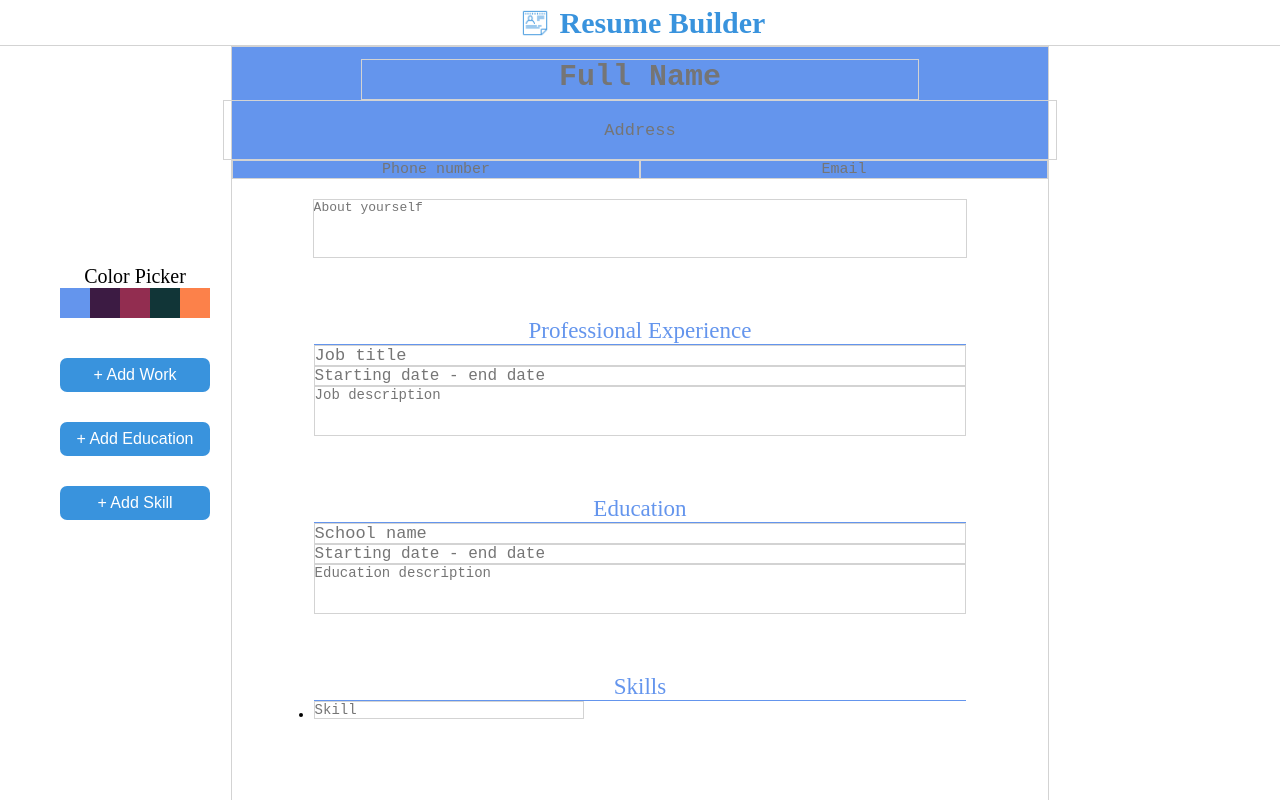
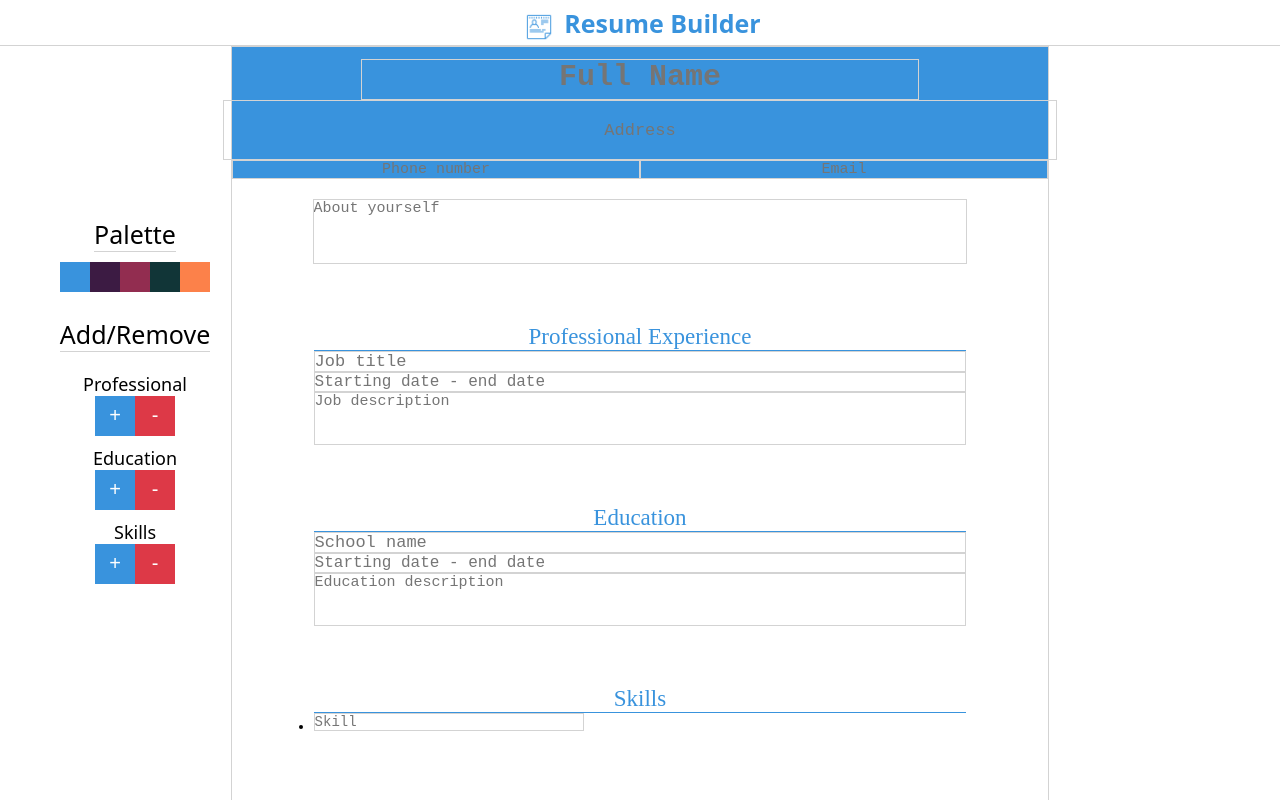
Before and after one commit to alecnazzy/resume-builder, a plain HTML site: page index.html in a window 1280 px wide. Shown: the top 800 px of the page. Drawn offline with nearby package versions, Linux system fonts and the light colour scheme.

Commit message:
-deleted code in app.js to make all text reappear after print -added add/remove buttons for sections

```diff
--- a/css/customize.css
+++ b/css/customize.css
@@ -8,6 +8,25 @@
 button {
   padding: 15px;
   cursor: pointer;
+}
+
+h1 {
+  margin: 0;
+  margin-bottom: 10px;
+  font-weight: normal;
+  font-size: 25px;
+  text-align: center;
+  font-family: system-ui, -apple-system, BlinkMacSystemFont, "Segoe UI", Roboto,
+    Oxygen, Ubuntu, Cantarell, "Open Sans", "Helvetica Neue", sans-serif;
+  border-bottom: 0.3px solid lightgrey;
+}
+h3 {
+  margin: 0;
+  margin-top: 10px;
+  font-family: system-ui, -apple-system, BlinkMacSystemFont, "Segoe UI", Roboto,
+    Oxygen, Ubuntu, Cantarell, "Open Sans", "Helvetica Neue", sans-serif;
+  font-weight: normal;
+  font-size: 18px;
 }
 
 /* COLORS */
@@ -24,15 +43,15 @@ button {
   display: flex;
   flex-direction: row;
 }
-#cornflowerblue-btn {
-  background-color: #6495ed;
+#blue-btn {
+  background-color: #3993dd;
   border: none;
   /* border-radius: 50%; */
   border-radius: 0;
   margin-right: 0;
   margin-left: 0;
 }
-#darkpurple-btn {
+#purple-btn {
   background-color: #3c1b43;
   border: none;
   /* border-radius: 50%; */
@@ -48,7 +67,7 @@ button {
   margin-right: 0;
   margin-left: 0;
 }
-#midnightgreen-btn {
+#green-btn {
   background-color: #113537;
   border: none;
   /* border-radius: 50%; */
@@ -64,34 +83,123 @@ button {
   margin-left: 0;
 }
 
+/* ADD/REMOVE SECTIONS */
+
+#addRemoveSec {
+  display: flex;
+  flex-direction: column;
+  justify-content: center;
+  align-items: center;
+}
+
+#expBtns {
+  display: flex;
+  flex-direction: row;
+  justify-content: center;
+  align-items: center;
+  width: 40px;
+  font-size: 20px;
+}
+
 #addExp-btn {
   background-color: #3993dd;
   color: white;
   border: none;
-  border-radius: 7px;
-  padding: 8px;
-  margin: 15px;
-  width: 150px;
+  /* border-radius: 50%; */
+  border-radius: 0;
   cursor: pointer;
+  width: 40px;
+  height: 40px;
+  display: flex;
+  justify-content: center;
+  align-items: center;
+}
+
+#removeExp-btn {
+  background-color: #dd3947;
+  color: white;
+  border: none;
+  /* border-radius: 50%; */
+  border-radius: 0;
+  cursor: pointer;
+  width: 40px;
+  height: 40px;
+  display: flex;
+  justify-content: center;
+  align-items: center;
+}
+
+#eduBtns {
+  display: flex;
+  flex-direction: row;
+  justify-content: center;
+  align-items: center;
+  width: 80%;
+  font-size: 20px;
+  margin-bottom: 25px;
+  margin: 0 !important;
 }
 
 #addEdu-btn {
   background-color: #3993dd;
   color: white;
   border: none;
-  border-radius: 7px;
-  padding: 8px;
-  margin: 15px;
-  width: 150px;
+  /* border-radius: 50%; */
+  border-radius: 0;
   cursor: pointer;
+  width: 40px;
+  height: 40px;
+  display: flex;
+  justify-content: center;
+  align-items: center;
+}
+#removeEdu-btn {
+  background-color: #dd3947;
+  color: white;
+  border: none;
+  /* border-radius: 50%; */
+  border-radius: 0;
+  cursor: pointer;
+  width: 40px;
+  height: 40px;
+  display: flex;
+  justify-content: center;
+  align-items: center;
+}
+
+#skillBtns {
+  display: flex;
+  flex-direction: row;
+  justify-content: center;
+  align-items: center;
+  width: 80%;
+  font-size: 20px;
+  margin-bottom: 25px;
+  margin: 0 !important;
 }
 #addSkill-btn {
   background-color: #3993dd;
   color: white;
   border: none;
-  border-radius: 7px;
-  padding: 8px;
-  margin: 15px;
-  width: 150px;
+  /* border-radius: 50%; */
+  border-radius: 0;
   cursor: pointer;
+  width: 40px;
+  height: 40px;
+  display: flex;
+  justify-content: center;
+  align-items: center;
 }
+#removeSkill-btn {
+  background-color: #dd3947;
+  color: white;
+  border: none;
+  /* border-radius: 50%; */
+  border-radius: 0;
+  cursor: pointer;
+  width: 40px;
+  height: 40px;
+  display: flex;
+  justify-content: center;
+  align-items: center;
+}
--- a/css/footer.css
+++ b/css/footer.css
@@ -1,17 +1,24 @@
 footer {
   background-color: white;
-  color: white;
   color: #3993dd;
   text-align: center;
   font-size: 14px;
   bottom: 0;
   width: 100%;
-  height: 30px;
+  height: 70px;
+  z-index: 1;
   display: flex;
   flex-direction: row;
   justify-content: center;
   align-items: center;
-  border-top: 0.3px solid lightgray;
+  text-align: center;
+  /* border-top: 0.3px solid lightgray; */
+}
+
+#foot-row {
+  display: flex;
+  flex-direction: row;
+  margin-bottom: 30px;
 }
 a {
   color: white;
@@ -19,11 +26,12 @@ a {
   text-decoration: none;
 }
 a:hover {
-  color: #0e5188;
+  color: #00a6ed;
 }
+
 img {
   width: 17px;
   height: 17px;
   margin: 0 5px;
-  /* fix color */
+  margin-top: 15px;
 }
--- a/css/header.css
+++ b/css/header.css
@@ -11,11 +11,14 @@ header {
   color: #3993dd;
   border-bottom: 0.3px solid lightgray;
 }
-h1 {
-  font-size: 30px;
+h2 {
+  font-size: 25px;
+  font-family: system-ui, -apple-system, BlinkMacSystemFont, "Segoe UI", Roboto,
+    Oxygen, Ubuntu, Cantarell, "Open Sans", "Helvetica Neue", sans-serif;
 }
 header img {
   width: 30px;
   height: 30px;
   margin-right: 10px;
+  margin-bottom: 7px;
 }
--- a/css/styles.css
+++ b/css/styles.css
@@ -21,10 +21,10 @@ body {
   flex-direction: column;
   left: 50%;
   right: 50%;
-  height: auto;
+  height: 100%;
 }
 #printBorder {
-  border: 1px solid lightgray;
+  border: 0.3px solid lightgray;
 }
 #printContainer {
   box-decoration: none;
@@ -51,7 +51,7 @@ textarea {
   align-items: center;
   width: 100%;
   height: 120px;
-  background-color: cornflowerblue;
+  background-color: #3993dd;
   color: white;
   padding-top: 12px;
 }
@@ -101,6 +101,7 @@ textarea {
   width: 80%;
   margin-top: 20px;
   padding-bottom: 12px;
+  font-size: 15px;
 }
 /* END ABOUT */
 
@@ -118,8 +119,8 @@ textarea {
 
 #exp-header {
   font-size: 23px;
-  border-bottom: 1px solid #6495ed;
-  color: cornflowerblue;
+  border-bottom: 1px solid #3993dd;
+  color: #3993dd;
   width: 100%;
   text-align: center;
 }
@@ -132,7 +133,7 @@ textarea {
   color: black;
 }
 #job-desc {
-  font-size: 14px;
+  font-size: 15px;
   color: black;
 }
 /* END EXP */
@@ -149,8 +150,8 @@ textarea {
 }
 #edu-header {
   font-size: 23px;
-  border-bottom: 1px solid cornflowerblue;
-  color: cornflowerblue;
+  border-bottom: 1px solid #3993dd;
+  color: #3993dd;
   width: 100%;
   text-align: center;
 }
@@ -163,7 +164,7 @@ textarea {
   color: black;
 }
 #edu-desc {
-  font-size: 14px;
+  font-size: 15px;
   color: black;
 }
 /* END EDU */
@@ -180,8 +181,8 @@ textarea {
 }
 #skills-header {
   font-size: 23px;
-  border-bottom: 1px solid cornflowerblue;
-  color: cornflowerblue;
+  border-bottom: 1px solid #3993dd;
+  color: #3993dd;
   width: 100%;
   text-align: center;
 }
--- a/index.html
+++ b/index.html
@@ -17,7 +17,7 @@
 
   <header>
     <img src="images/icons8-resume-64 (1).png" alt="" />
-    <h1>Resume Builder</h1>
+    <h2>Resume Builder</h2>
   </header>
 
   <body>
@@ -26,16 +26,16 @@
       <div class="left-column">
         <div id="customizeContainer">
           <div id="color-picker">
-            Color Picker
+            <h1>Palette</h1>
             <div id="color-options">
               <button
                 type="button"
-                id="cornflowerblue-btn"
-                onclick="changeColor('#6495ed')"
+                id="blue-btn"
+                onclick="changeColor('#3993dd')"
               ></button>
               <button
                 type="button"
-                id="darkpurple-btn"
+                id="purple-btn"
                 onclick="changeColor('#3C1B43')"
               ></button>
               <button
@@ -45,7 +45,7 @@
               ></button>
               <button
                 type="button"
-                id="midnightgreen-btn"
+                id="green-btn"
                 onclick="changeColor('#113537')"
               ></button>
               <button
@@ -56,22 +56,55 @@
             </div>
           </div>
 
+          <div id="addRemoveSec">
+            <h1>Add/Remove</h1>
+          <h3>Professional</h3>
+          <div id="expBtns">
             <div id="addExp">
               <button type="button" id="addExp-btn" onclick="addExp()">
-              + Add Work
+                +
               </button>
             </div>
+            <div id="removeExp">
+              <button type="button" id="removeExp-btn" onclick="removeExp()">
+                -
+              </button>
+            </div>
+          </div>
 
+          <h3>Education</h3>
+          <div id="eduBtns">
             <div id="addEdu">
               <button type="button" id="addEdu-btn" onclick="addEdu()">
-              + Add Education
+                +
               </button>
             </div>
+            <div id="removeEdu">
+              <button type="button" id="removeEdu-btn" onclick="removeEdu()">
+                -
+              </button>
+            </div>
+          </div>
 
+            <h3>Skills</h3>
+            <div id="skillBtns">
               <div id="addSkill">
                 <button type="button" id="addSkill-btn" onclick="addSkill()">
-              + Add Skill
+                  +
                 </button>
+              </div>
+              <div id="removeSkill">
+                <button
+                  type="button"
+                  id="removeSkill-btn"
+                  onclick="removeSkill()"
+                >
+                  -
+                </button>
+              </div>
+            </div>
+
+          </div>
         </div>
         </div>
       </div>
@@ -200,7 +233,6 @@
         <button
           id="print-btn"
           onclick="
-      removeBorder();
       printContent('printContainer');"
         >
           Print/Save
@@ -212,6 +244,7 @@
   </body>
 
   <footer>
+    <div id="foot-row">
     <h3>
       © 2023
       <a href="https://alecnazzy.com/" target="_blank">alecnazzy.com</a>
@@ -223,5 +256,6 @@
     >
       <img src="images/icons8-github-30 (1).png" alt="github" />
     </a>
+  </div>
   </footer>
 </html>
--- a/scripts/app.js
+++ b/scripts/app.js
@@ -1,45 +1,13 @@
 function printContent(el) {
   var restorepage = $("body").html();
   var printcontent = $("#" + el).clone();
-  var enteredtext = $("#text").val();
-  var enteredName = $("#name").val();
-  var enteredAddress = $("#address").val();
-  var enteredPhone = $("#phone").val();
-  var enteredEmail = $("#email").val();
-  var enteredAbout = $("#about").val();
-  var enteredJobTitle = $("#job-title").val();
-  var enteredJobDate = $("#job-date").val();
-  var enteredJobDesc = $("#job-desc").val();
-  var enteredEduTitle = $("#edu-title").val();
-  var enteredEduDate = $("#edu-date").val();
-  var enteredEduDesc = $("#edu-desc").val();
-  var enteredSkill1 = $("#skill1").val();
-  var enteredSkill2 = $("#skill2").val();
-  var enteredSkill3 = $("#skill3").val();
 
   $("body").empty().html(printcontent);
+  $("textarea").css("border", "none");
   window.print();
 
   // Restores entered text after printing
   $("body").html(restorepage);
-  $("#text").html(enteredtext);
-  $("#name").html(enteredName);
-  $("#address").html(enteredAddress);
-  $("#phone").html(enteredPhone);
-  $("#email").html(enteredEmail);
-  $("#about").html(enteredAbout);
-  $("#job-title").html(enteredJobTitle);
-  $("#job-date").html(enteredJobDate);
-  $("#job-desc").html(enteredJobDesc);
-  $("#edu-title").html(enteredEduTitle);
-  $("#edu-date").html(enteredEduDate);
-  $("#edu-desc").html(enteredEduDesc);
-  $("#skill1").html(enteredSkill1);
-  $("#skill2").html(enteredSkill2);
-  $("#skill3").html(enteredSkill3);
+  $("#" + el).html(printcontent);
+  $("textarea").css("border", "0.5px solid lightgray");
 }
-
-// removes border around textarea box when printing
-function removeBorder() {
-  $("textarea").css("border", "none");
-}
--- a/scripts/customize.js
+++ b/scripts/customize.js
@@ -13,6 +13,11 @@ function addExp() {
     '<textarea name="title" id="job-title" cols="1" rows="1" placeholder="Job title"></textarea><textarea name="date" id="job-date" cols="1" rows="1" placeholder="Starting date - end date"></textarea><textarea name="job description" id="job-desc" cols="30" rows="3" placeholder="Job description"></textarea>'
   );
 }
+function removeExp() {
+  $("#exp").children().last().remove();
+  $("#exp").children().last().remove();
+  $("#exp").children().last().remove();
+}
 
 function addEdu() {
   // add another edu-item div to the #edu div
@@ -20,9 +25,17 @@ function addEdu() {
     '<textarea name="school" id="edu-title" cols="1" rows="1" placeholder="School name"></textarea><textarea name="date" id="edu-date" cols="1" rows="1" placeholder="Starting date - end date"></textarea><textarea name="description" id="edu-desc" cols="30" rows="3" placeholder="Education description"></textarea>'
   );
 }
+function removeEdu() {
+  $("#edu").children().last().remove();
+  $("#edu").children().last().remove();
+  $("#edu").children().last().remove();
+}
 
 function addSkill() {
   $("#skills ul").append(
     '<li><textarea name="skill" id="skill2" cols="30" rows="1" placeholder="Skill"></textarea></li>'
   );
 }
+function removeSkill() {
+  $("#skills ul").children().last().remove();
+}
```
Lines whose indentation alone changed are shown as unchanged.
